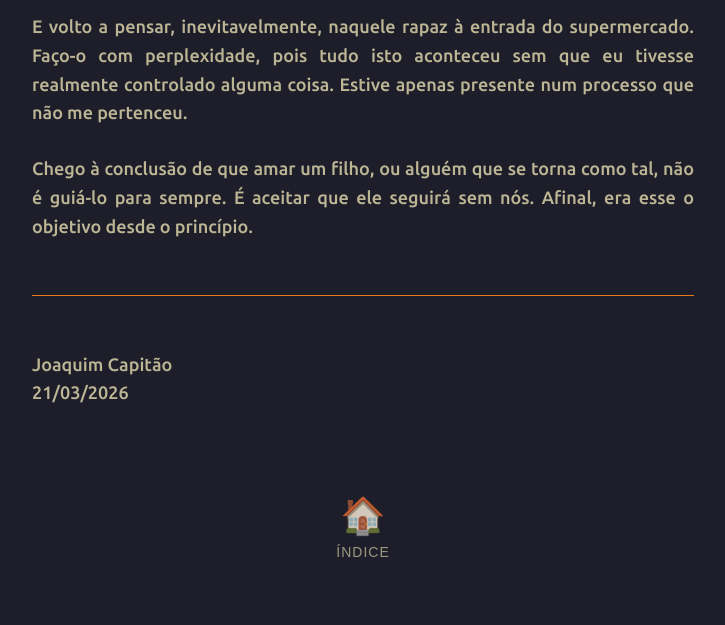
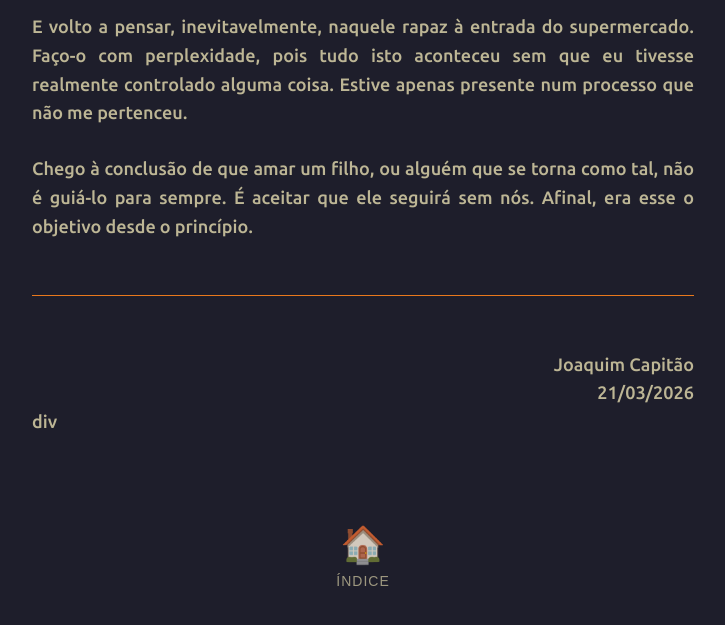
Before and after one commit to joaquim-capitao/queime-depois-de-ler, a Jekyll site: the page built from carta-a-um-filho.md, in a window 1280 px wide and 900 px high, scrolled down 1182 px, cut to the strip 250-875 px from the top of the window. Shown: the whole strip, without its empty margins (277-1002 px from the left). Built offline with Jekyll 4.4.1, drawn with Linux system fonts in a browser that asks for light colours; our own code applies the rules of GitHub Pages for plain Markdown files.

Commit message:
Update carta-a-um-filho.md

```diff
--- a/carta-a-um-filho.md
+++ b/carta-a-um-filho.md
@@ -23,5 +23,5 @@ Chego à conclusão de que amar um filho, ou alguém que se torna como tal, não
 
 ---
 
-Joaquim Capitão
-21/03/2026
+<div align="right">Joaquim Capitão</div>
+<div align="right">21/03/2026</div>div
```
